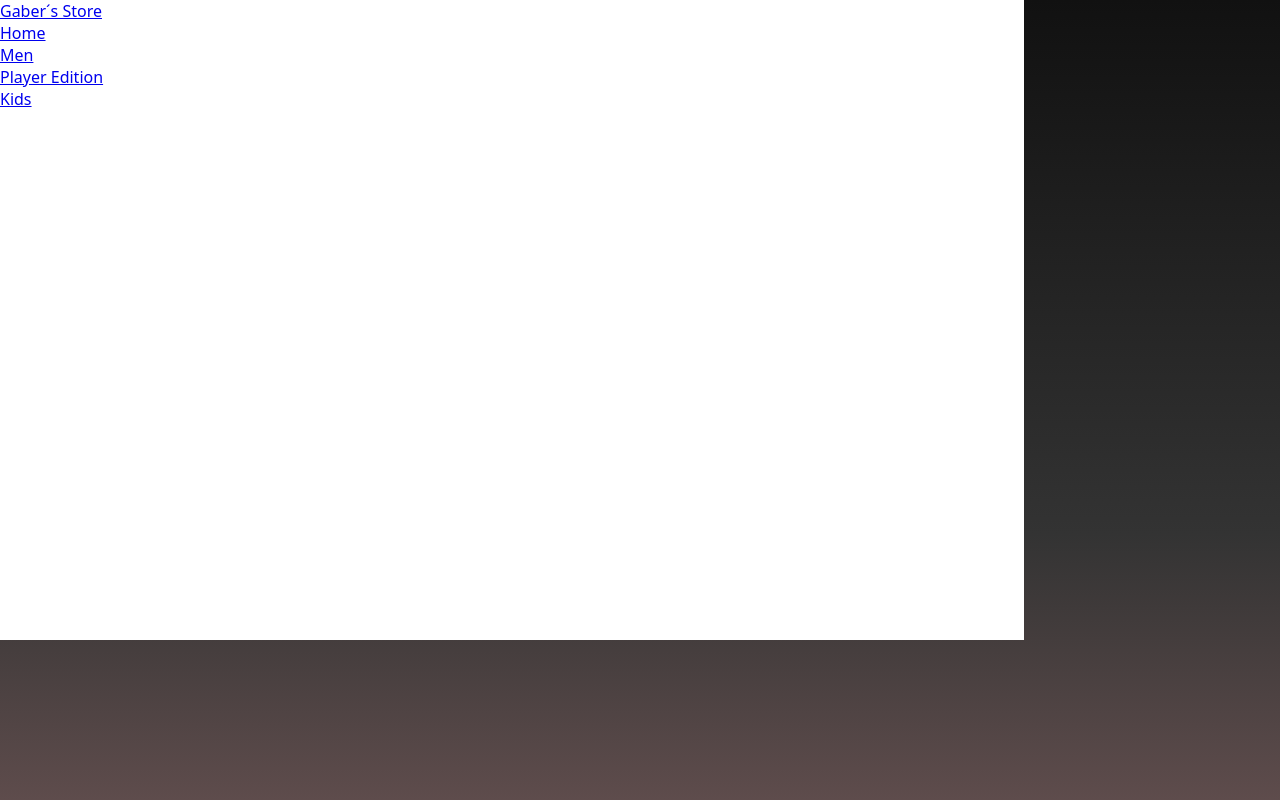
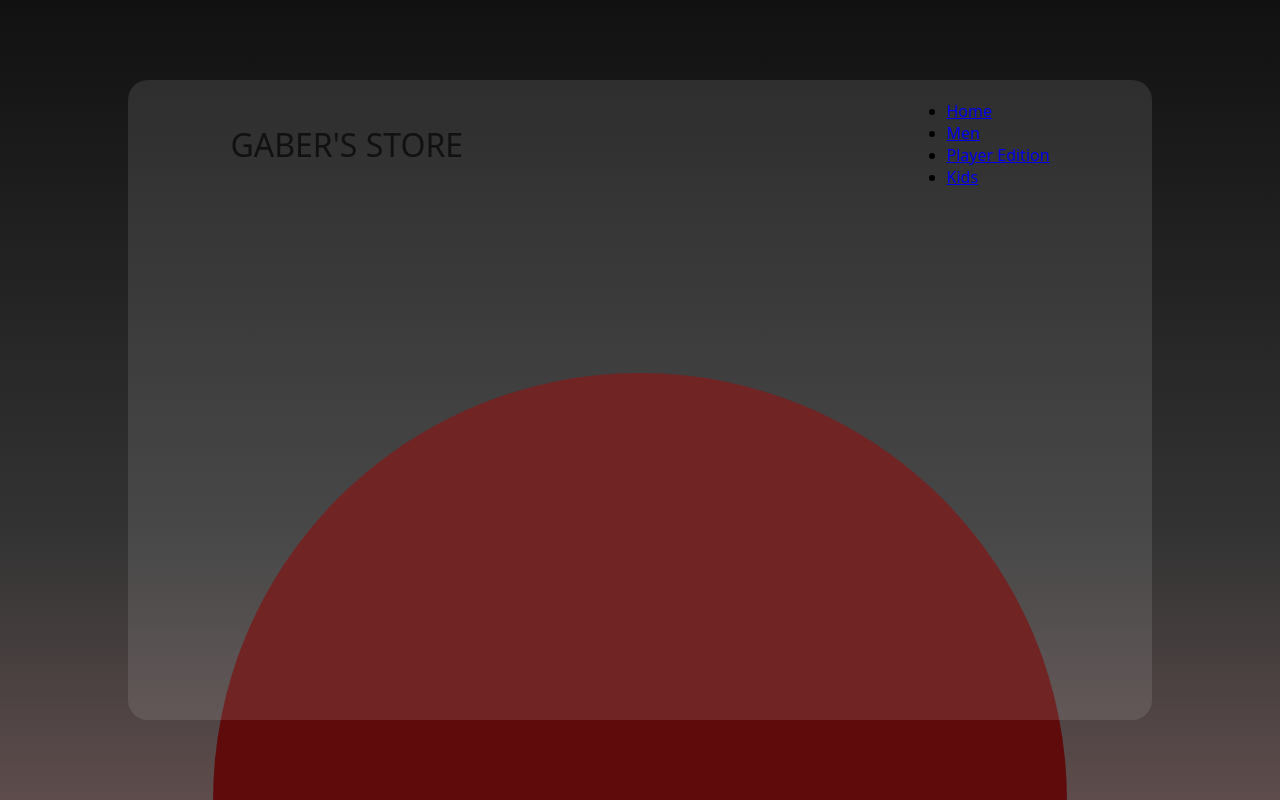
Before and after one commit to moatazmuhamed91/p2, a plain HTML site: page index.html in a window 1280 px wide. Drawn offline with Linux system fonts and the light colour scheme.

Commit message:
fix: correct logo class in navigation and update styling for better layout

```diff
--- a/index.html
+++ b/index.html
@@ -8,7 +8,7 @@
 <body>
     <div class="main">
         <nav>
-            <a href="#">Gaber´s Store</a>
+            <a class="logo" href="#">Gaber's Store</a>
             <ul>
                 <li><a href="#">Home</a></li>
                 <li><a href="#">Men</a></li>
--- a/style.css
+++ b/style.css
@@ -7,9 +7,36 @@ body{
     background: linear-gradient(#111,#222,#333,#5e4c4c);
     height: 100vh;
     width: 100%;
+    display: flex;
+    justify-content: center;
+    align-items: center;
+}
+body::after{
+    content: '';
+    width: 100%;
+    height: 100%;
+    background: #600b0b;
+    position: absolute;
+    z-index: -1;
+    clip-path: circle(40% at bottom);
 }
 .main{
     width: 80%;
     height: 80%;
-    background: #fff;
+    background: rgba(255, 255, 255, 0.1);
+    border-radius: 20px;
 }
+nav{
+    display: flex;
+    justify-content: space-between;
+    align-items: center;
+    width: 80%;
+    margin: auto;
+    padding: 20px 0;
+}
+nav .logo{
+    color: #111;
+    text-decoration: none;
+    font-size: 32px;
+    text-transform: uppercase;
+}
```
